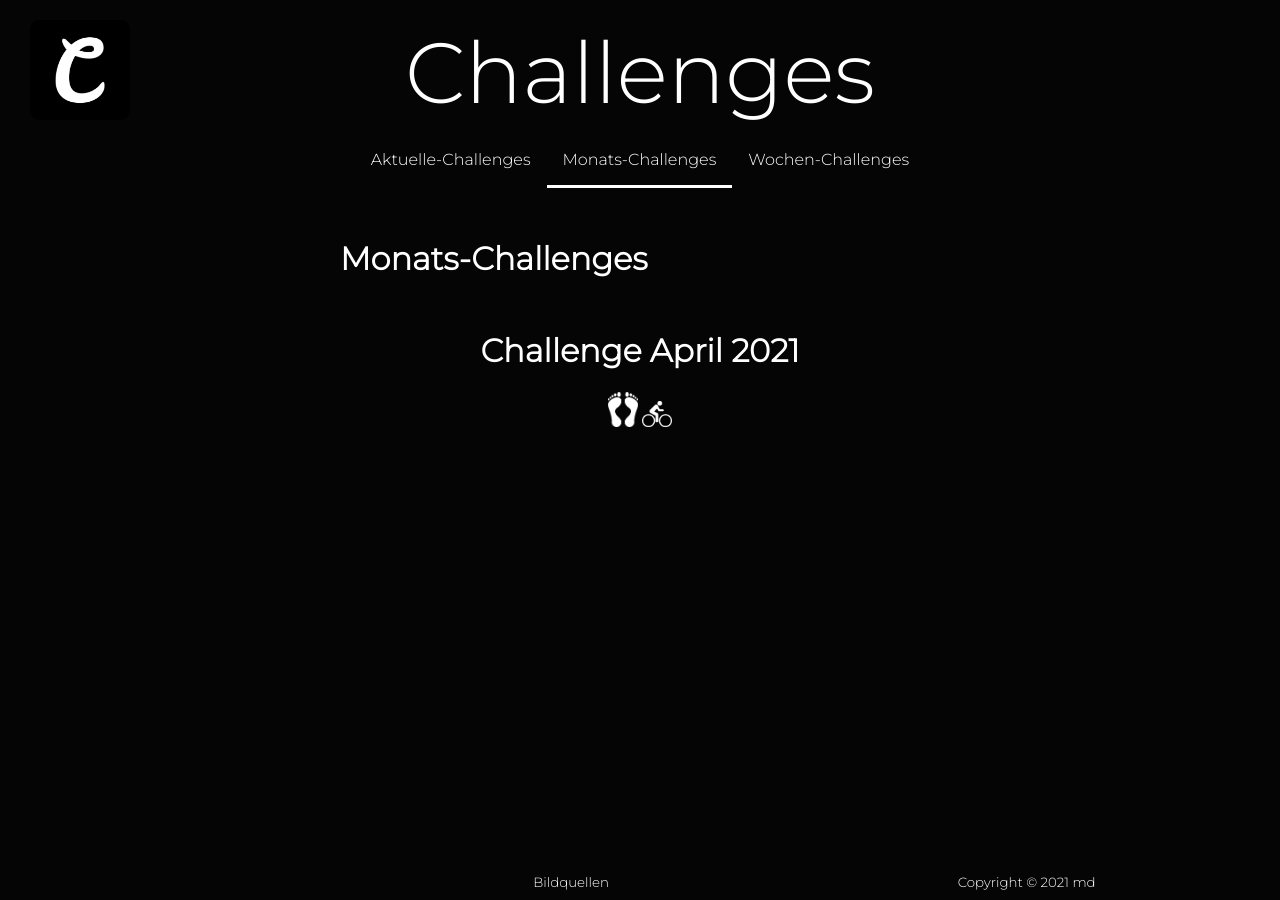
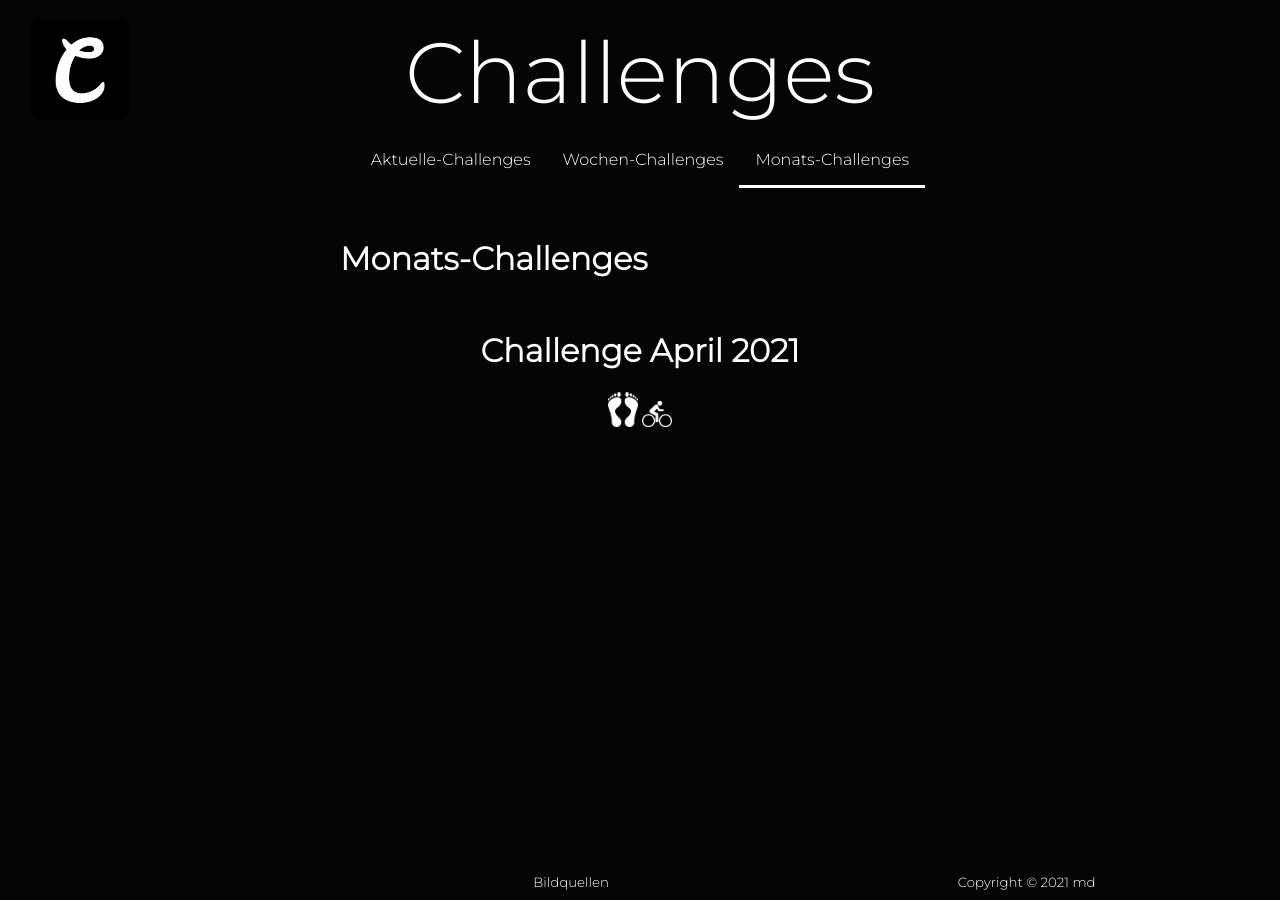
Before and after one commit to MichaelDiers/challenges, a Jekyll site: the page built from month.md, in a window 1280 px wide. Built offline with Jekyll 4.4.1, drawn with Linux system fonts in a browser that asks for light colours.

Commit message:
navigation sort fix

```diff
--- a/_includes/navigation.html
+++ b/_includes/navigation.html
@@ -37,7 +37,7 @@
       </a>
       <div class='headline'>Challenges</div>
       <ul>
-        {% assign pages = site.pages | where_exp: "item", "item.navigation_rank_desktop != null" | where_exp: "item", "item.navigation_rank_desktop > 0" | sort: "navigation_rank" %}
+        {% assign pages = site.pages | where_exp: "item", "item.navigation_rank_desktop != null" | where_exp: "item", "item.navigation_rank_desktop > 0" | sort: "navigation_rank_desktop" %}
         {% for currentPage in pages %}
           {% assign currentLink = site.baseurl | append: currentPage.url %}
           <li>
```
